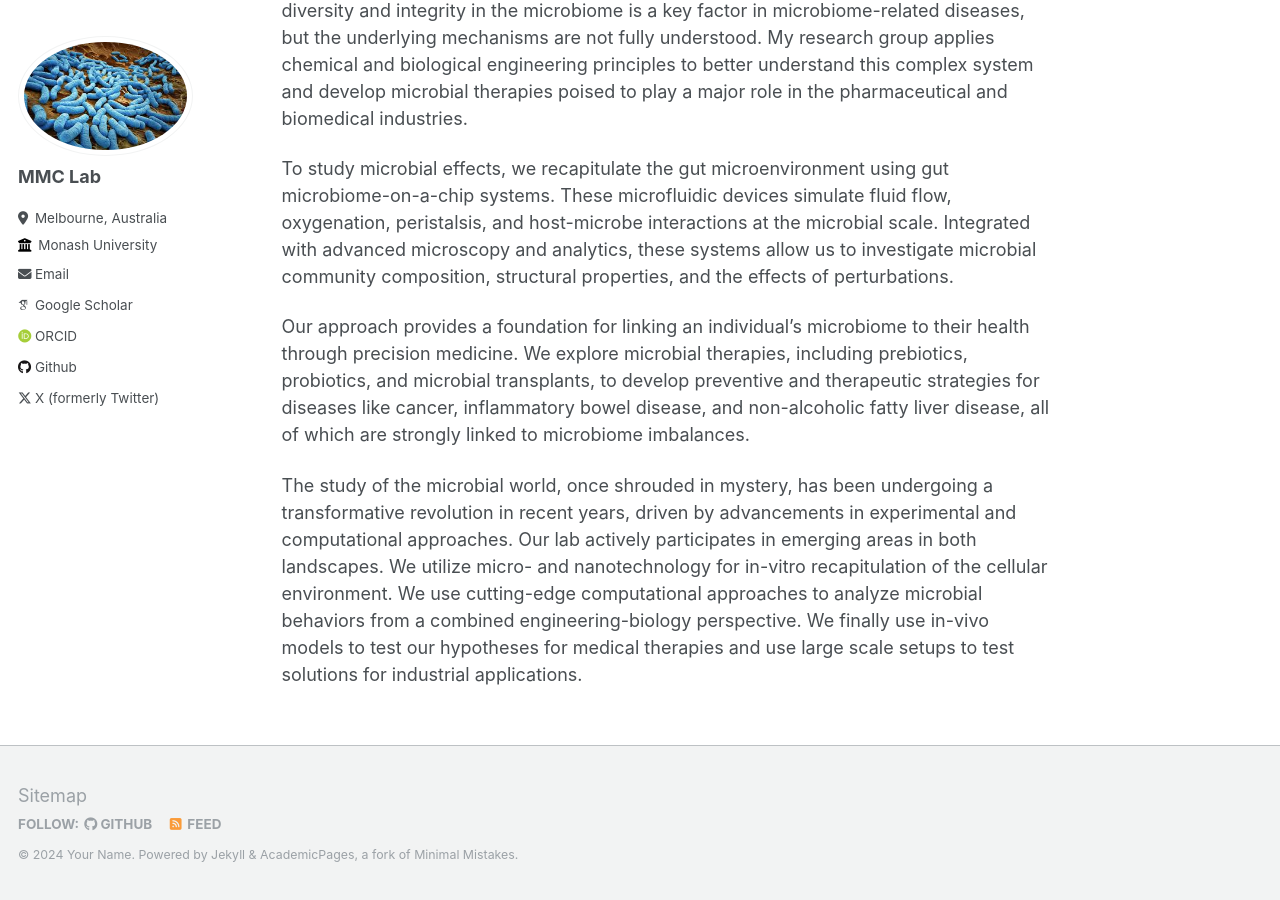
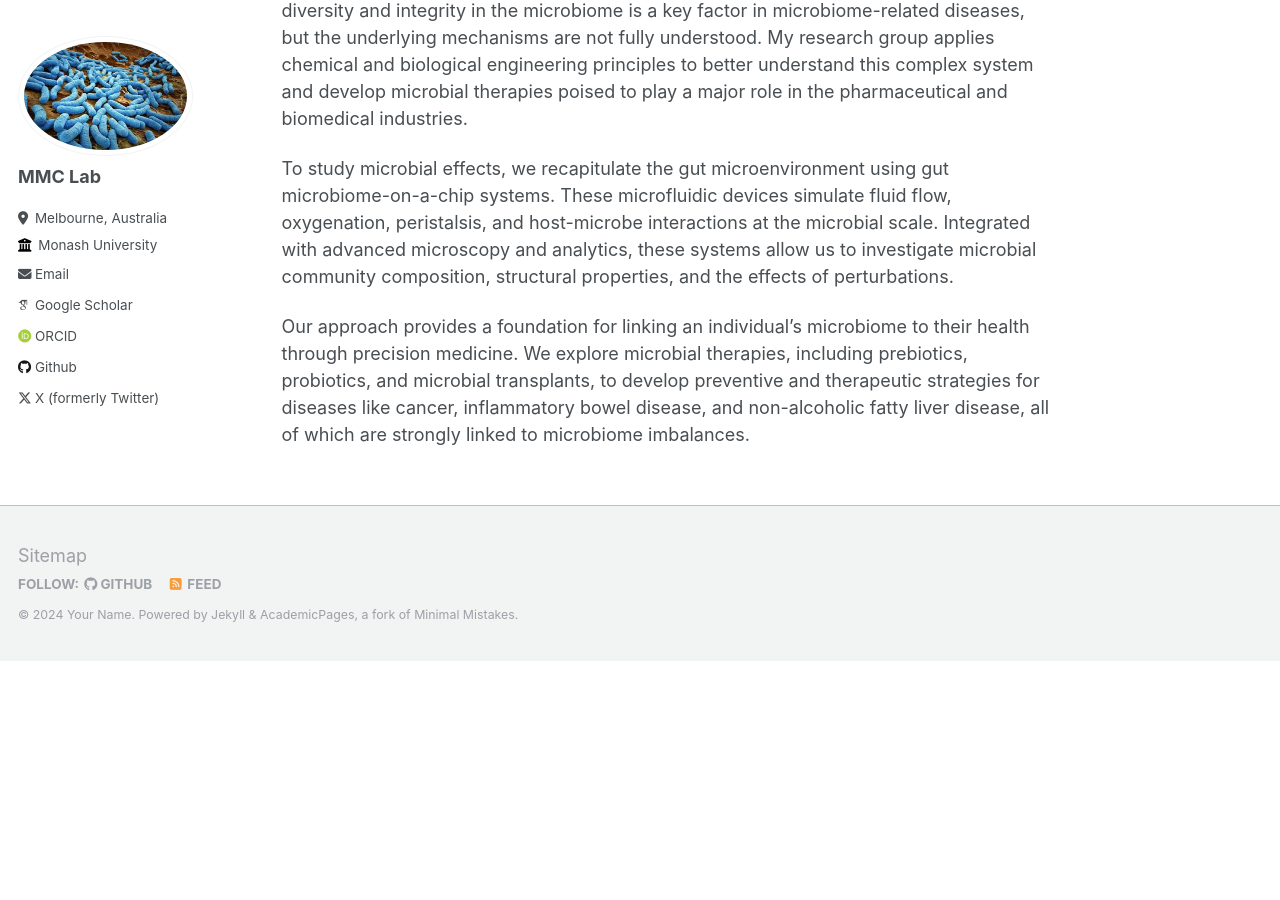
Before and after one commit to AminValiei/valieilab, a Jekyll site: the page built from _pages/about.md, in a window 1280 px wide and 900 px high, scrolled down 1223 px. Built offline with Jekyll 4.4.1, drawn with Linux system fonts in a browser that asks for light colours; some web fonts are replaced; after the commit the page ends 1884 px from its top, so only the background shows below that.

Commit message:
Update about.md

```diff
--- a/_pages/about.md
+++ b/_pages/about.md
@@ -26,10 +26,6 @@ To study microbial effects, we recapitulate the gut microenvironment using gut m
 
 Our approach provides a foundation for linking an individual’s microbiome to their health through precision medicine. We explore microbial therapies, including prebiotics, probiotics, and microbial transplants, to develop preventive and therapeutic strategies for diseases like cancer, inflammatory bowel disease, and non-alcoholic fatty liver disease, all of which are strongly linked to microbiome imbalances.
 
-
-
-
-The study of the microbial world, once shrouded in mystery, has been undergoing a transformative revolution in recent years, driven by advancements in experimental and computational approaches. Our lab actively participates in emerging areas in both landscapes. We utilize micro- and nanotechnology for in-vitro recapitulation of the cellular environment. We use cutting-edge computational approaches to analyze microbial behaviors from a combined engineering-biology perspective. We finally use in-vivo models to test our hypotheses for medical therapies and use large scale setups to test solutions for industrial applications.
 
 
 
```
